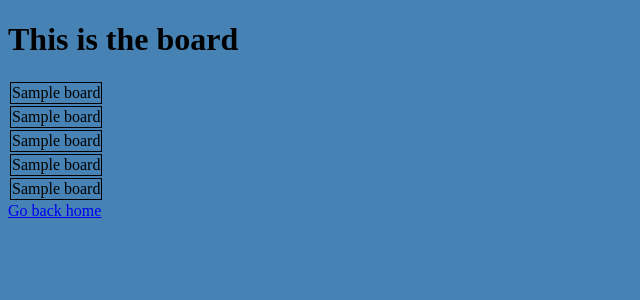
After one commit to ItsTheRealVictor/springboard_boggle, a Flask app: template flask-boggle/templates/board.html in a window 1280 px wide. The commit adds this page. Shown: the top 300 px of the page, without its empty margins (0-640 px from the left). Run offline with Flask 2, Linux system fonts and the light colour scheme; the template is opened without the code that fills it: most values are stand-ins (such as "Sample title", 1, 10 or a date in 2020); parts of the project's set-up code (start-up, migrations or seed data) failed here and were passed over.

Commit message:
got tiles from boggle board onto board.html

```diff
--- a/flask-boggle/app.py
+++ b/flask-boggle/app.py
@@ -17,6 +17,11 @@ def main_page():
     rando_words = sample(my_words, 10)
     return render_template('home.html', words=rando_words)
 
+@app.route('/board')
+def board():
+    board_tiles = [tile for tile in boggle_game.make_board()]
+    return render_template('board.html', board=board_tiles)
+
 
 if __name__ == '__main__':
     app.run(debug=True)
--- a/flask-boggle/boggle.py
+++ b/flask-boggle/boggle.py
@@ -145,3 +145,7 @@ class Boggle():
         # Sad panda.
 
         return False
+
+example = Boggle()
+print(dir(example))
+print(example.make_board())
--- /dev/null
+++ b/flask-boggle/static/boggle.css
@@ -0,0 +1,7 @@
+body{
+    background-color:steelblue;
+}
+
+table td{
+    border: 1px solid black;
+}
--- /dev/null
+++ b/flask-boggle/templates/board.html
@@ -0,0 +1,48 @@
+<!DOCTYPE html>
+<html lang="en">
+<head>
+    <meta charset="UTF-8">
+    <meta http-equiv="X-UA-Compatible" content="IE=edge">
+    <meta name="viewport" content="width=device-width, initial-scale=1.0">
+    <link rel="stylesheet" href="/static/boggle.css">
+    <title>Document</title>
+</head>
+<body>
+    <h1>This is the board</h1>
+
+    <table>
+        <tr>
+            {% for tile in board[0] %}
+            <td>{{tile}}</td>
+            {% endfor %}
+        </tr>
+
+        <tr>
+            {% for tile in board[1] %}
+            <td>{{tile}}</td>
+            {% endfor %}
+        </tr>
+        <tr>
+            {% for tile in board[2] %}
+            <td>{{tile}}</td>
+            {% endfor %}
+        </tr>
+        <tr>
+            {% for tile in board[3] %}
+            <td>{{tile}}</td>
+            {% endfor %}
+        </tr>
+        <tr>
+            {% for tile in board[4] %}
+            <td>{{tile}}</td>
+            {% endfor %}
+        </tr>
+
+
+
+    </table>
+
+
+    <a href="/">Go back home</a>
+</body>
+</html>
```
Also changed, not shown: flask-boggle/templates/home.html (+10 -3 lines), 2 other files.
